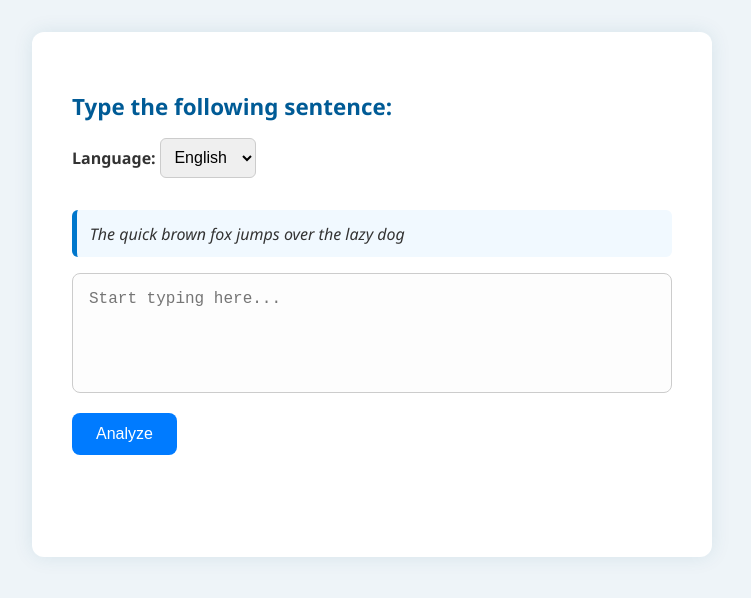
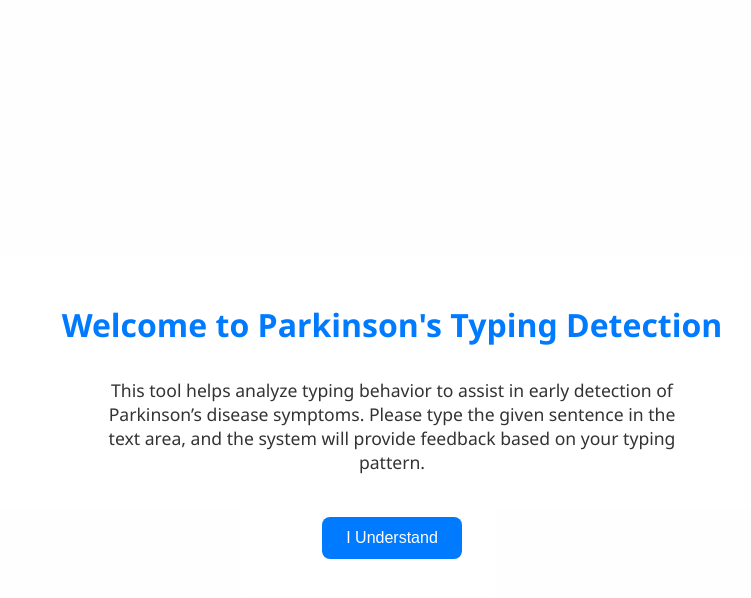
Before and after one commit to zenmastercat/diagnoseProject, a plain HTML site: page static/index.html in a window 1280 px wide. Shown: the whole page, without its empty margins (268-1019 px from the left). Drawn offline with Linux system fonts and the light colour scheme.

Commit message:
Update index.html

```diff
--- a/static/index.html
+++ b/static/index.html
@@ -6,59 +6,40 @@
   <title>Parkinson's Detection</title>
   <style>
     body {
-      font-family: "Segoe UI", Arial, sans-serif;
-      background-color: #eef4f8;
+      font-family: 'Segoe UI', sans-serif;
+      margin: 0;
+      background: #f0f4f8;
       color: #333;
-      margin: 0;
-      padding: 2rem 1rem;
     }
 
-    .container {
-      max-width: 600px;
-      background: #ffffff;
-      margin: auto;
-      padding: 2rem;
-      border-radius: 12px;
-      box-shadow: 0 0 20px rgba(0, 90, 120, 0.1);
+    /* INTRO OVERLAY */
+    #introOverlay {
+      position: fixed;
+      top: 0; left: 0;
+      width: 100%; height: 100%;
+      background-color: rgba(255, 255, 255, 0.95);
+      z-index: 999;
+      display: flex;
+      flex-direction: column;
+      justify-content: center;
+      align-items: center;
+      padding: 20px;
+      text-align: center;
     }
 
-    h2 {
-      color: #005b96;
-      font-size: 1.4rem;
-      margin-bottom: 1rem;
+    #introOverlay h1 {
+      font-size: 2rem;
+      color: #007BFF;
+      margin-bottom: 15px;
     }
 
-    select {
-      padding: 0.6rem;
-      border: 1px solid #ccc;
-      border-radius: 6px;
-      margin-bottom: 1rem;
-      font-size: 1rem;
+    #introOverlay p {
+      font-size: 1.1rem;
+      max-width: 600px;
     }
 
-    #targetSentence {
-      font-style: italic;
-      padding: 0.8rem;
-      background: #f1f9ff;
-      border-left: 5px solid #0077cc;
-      border-radius: 6px;
-      margin-bottom: 1rem;
-    }
-
-    textarea {
-      width: 100%;
-      height: 120px;
-      font-size: 1rem;
-      padding: 1rem;
-      border-radius: 8px;
-      border: 1px solid #ccc;
-      resize: none;
-      box-sizing: border-box;
-      background: #fdfdfd;
-    }
-
-    button {
-      margin-top: 15px;
+    #introOverlay button {
+      margin-top: 25px;
       padding: 12px 24px;
       font-size: 1rem;
       border: none;
@@ -66,52 +47,100 @@
       color: white;
       border-radius: 8px;
       cursor: pointer;
+    }
+
+    #mainContent {
+      display: none; /* Hidden initially */
+      padding: 20px;
+      max-width: 700px;
+      margin: auto;
+    }
+
+    textarea {
       width: 100%;
-      transition: background 0.2s;
+      height: 120px;
+      padding: 10px;
+      border-radius: 8px;
+      border: 1px solid #ccc;
+      resize: none;
+      box-sizing: border-box;
+      font-size: 1rem;
     }
 
     button:hover {
-      background-color: #005fa3;
+      background-color: #0056b3;
     }
 
     #output {
       margin-top: 20px;
-      padding: 12px;
+      padding: 10px;
       font-weight: bold;
-      font-size: 1.1rem;
+      font-size: 1.1em;
       text-align: center;
-      border-radius: 8px;
     }
 
-    @media (min-width: 600px) {
-      .container {
-        padding: 2.5rem;
-      }
-
-      button {
-        width: auto;
+    @media (max-width: 600px) {
+      #introOverlay h1 {
+        font-size: 1.5rem;
       }
     }
   </style>
 </head>
 <body>
-  <div class="container">
+
+  <!-- Intro Overlay -->
+  <div id="introOverlay">
+    <h1>Welcome to Parkinson's Typing Detection</h1>
+    <p>
+      This tool helps analyze typing behavior to assist in early detection of Parkinson’s disease symptoms.
+      Please type the given sentence in the text area, and the system will provide feedback based on your typing pattern.
+    </p>
+    <button onclick="enterSite()">I Understand</button>
+  </div>
+
+  <!-- Main Website Content -->
+  <div id="mainContent">
     <h2 id="instruction">Type the following sentence:</h2>
 
     <!-- Language Selector -->
-    <label for="language" style="font-weight: bold;">Language:</label>
     <select id="language" onchange="changeLanguage()">
       <option value="en">English</option>
       <option value="th">ภาษาไทย</option>
     </select>
 
-    <p id="targetSentence"></p>
-
-    <textarea id="typingArea" placeholder="Start typing here..."></textarea><br />
+    <p id="targetSentence" style="font-style: italic;"></p>
+    <textarea id="typingArea" placeholder="Start typing here..."></textarea><br>
     <button onclick="submitData()" id="analyzeBtn">Analyze</button>
     <p id="output"></p>
   </div>
 
-  <script src="/static/script.js"></script>
+  <script>
+    function enterSite() {
+      document.getElementById("introOverlay").style.display = "none";
+      document.getElementById("mainContent").style.display = "block";
+    }
+
+    function changeLanguage() {
+      const lang = document.getElementById("language").value;
+      const instruction = document.getElementById("instruction");
+      const target = document.getElementById("targetSentence");
+
+      if (lang === "th") {
+        instruction.innerText = "พิมพ์ประโยคต่อไปนี้:";
+        target.innerText = "หมอพบว่าผู้ป่วยเริ่มมีอาการสั่นในมือข้างขวา";
+      } else {
+        instruction.innerText = "Type the following sentence:";
+        target.innerText = "The doctor observed a slight tremor in the patient’s right hand.";
+      }
+    }
+
+    // Default to English on load
+    window.onload = changeLanguage;
+
+    function submitData() {
+      const output = document.getElementById("output");
+      output.innerText = "Analyzing... (This would call your backend AI)";
+    }
+  </script>
 </body>
 </html>
```
